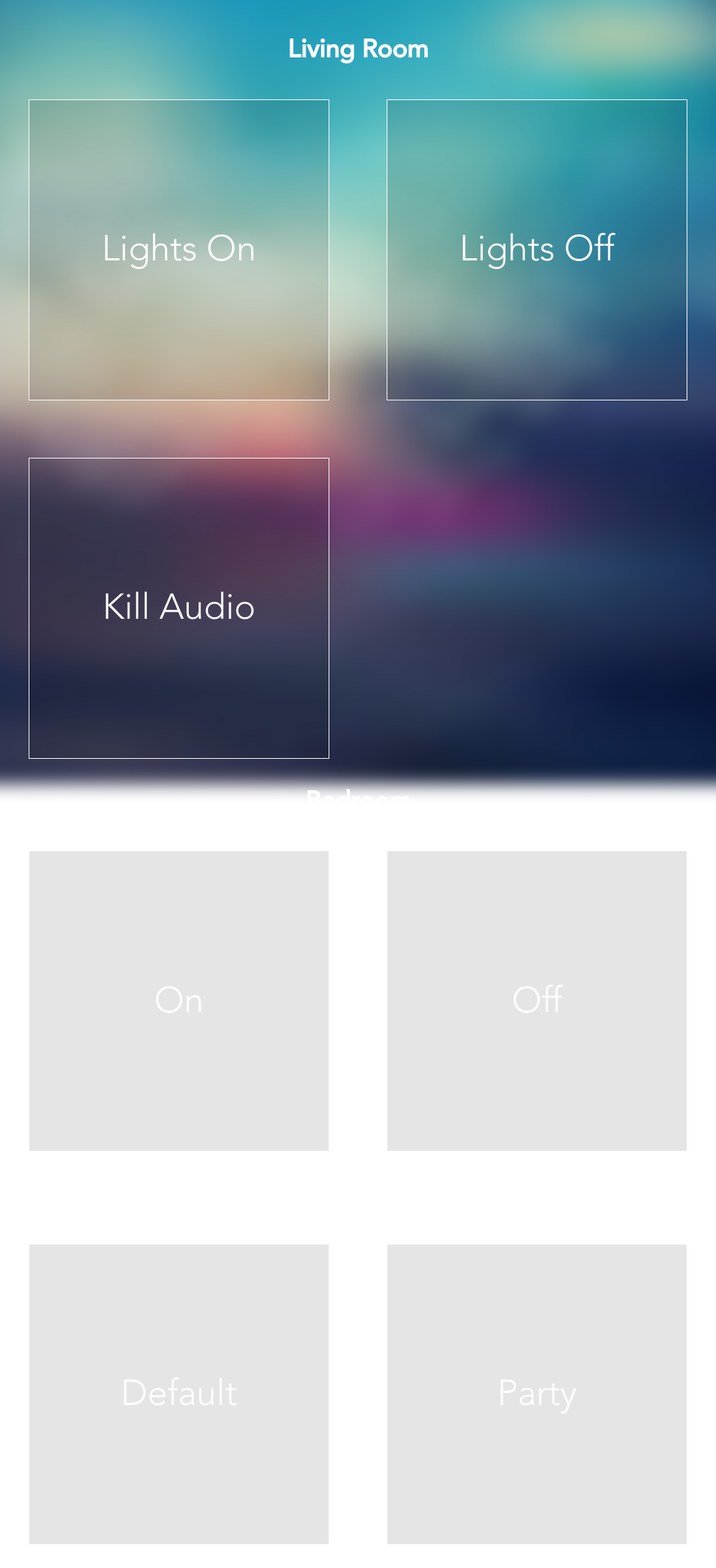
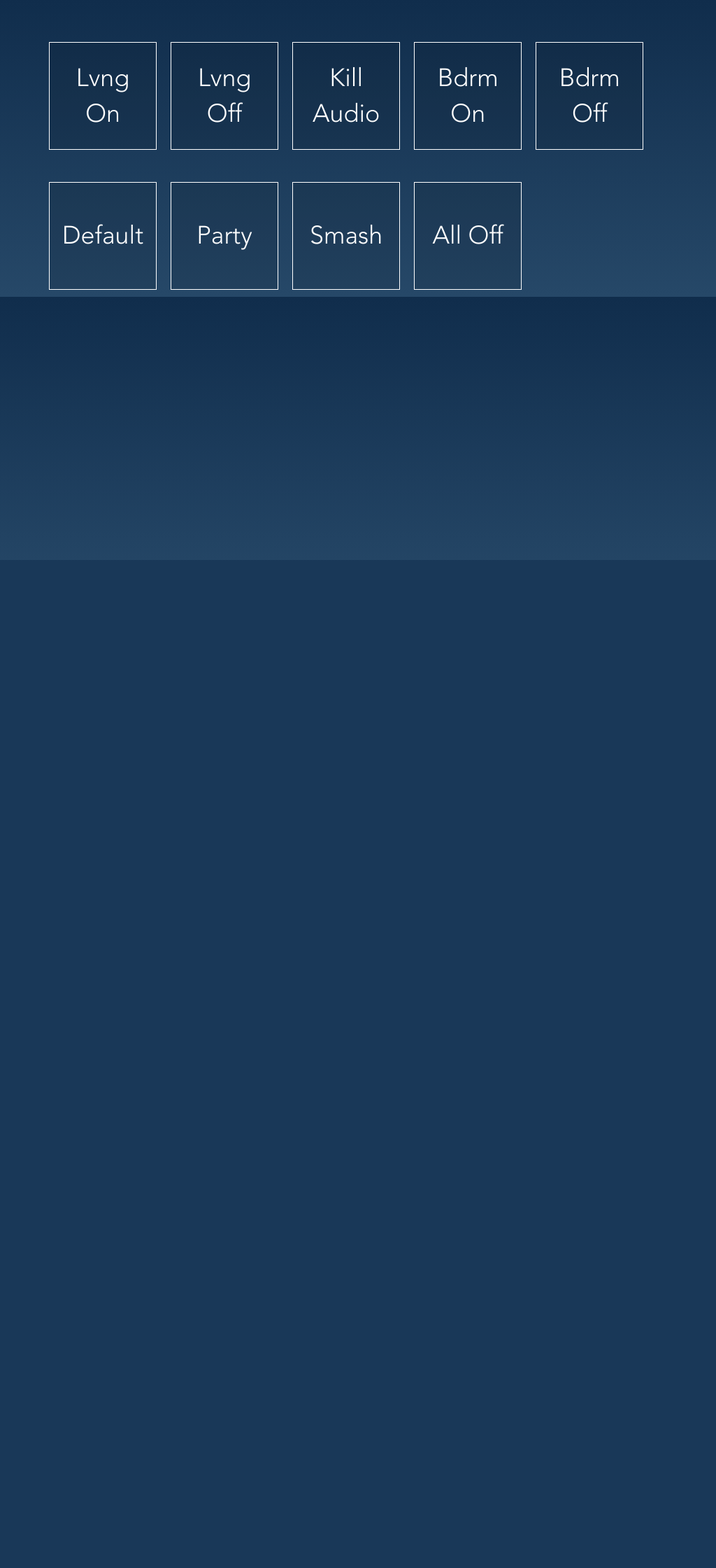
Before and after one commit to devanshk/SmartDorm, a Node server app: page / in a window 1024 px wide. Shown: the top 2240 px of the page at 70% size. After the commit the page ends 800 px from the top, so only its background shows below. Run offline with Node 20, Linux system fonts and the light colour scheme; some libraries are stand-ins or nearby versions.

Commit message:
new buttons and fixes

```diff
--- a/public/js/scripts.js
+++ b/public/js/scripts.js
@@ -1,6 +1,6 @@
 
-var ngrokUrl = "74f298db"
-var onBtn, offBtn, partyBtn, defaultBtn, smashBtn, bedOffBtn, bedOnBtn, killAudioBtn
+var ngrokUrl = "606f4c52"
+var onBtn, offBtn, partyBtn, defaultBtn, smashBtn, bedOffBtn, bedOnBtn, killAudioBtn, allOffBtn
 
 /* Modes */
 function ModeParty(btn){
@@ -37,6 +37,19 @@ function ModeSmash(btn){
   $(btn).addClass("active");
   $.data(this, 'modeSmashTimer', setTimeout(function() {
     $(smashBtn).removeClass("active");
+  }, 300));
+}
+
+function ModeAllOff(btn){
+  partyOFF();
+  mainOFF();
+  killAudio();
+
+  clearTimeout($.data(this, 'allOffTimer'));
+  allOffBtn = btn;
+  $(btn).addClass("active");
+  $.data(this, 'allOffTimer', setTimeout(function() {
+    $(allOffBtn).removeClass("active");
   }, 300));
 }
 
--- a/public/stylesheets/main.css
+++ b/public/stylesheets/main.css
@@ -60,6 +60,10 @@ h1{
   color:white;
 }
 
+h2{
+  display:none;
+}
+
 section{
   clear:both;
 }
@@ -83,9 +87,48 @@ button.active{
   color:black;
 }
 
-@media  (min-width: 720px) {
+@media  (min-width: 1025px) {
   button:hover{
     background:rgba(255,255,255,1);
     color:black;
   }
 }
+
+@media (max-width: 1024px) and (min-width:1024px){
+  section{
+    clear:none;
+  }
+  body{
+    background: -webkit-linear-gradient(top, #102d4c 0%,#264868 100%);
+  }
+  button{
+    width: 15vw;
+    height: 15vw;
+    margin: 1vw;
+    font-size:3.5vw;
+  }
+  #parent_container{
+    margin-left:60px;
+    margin-right:60px;
+    margin-top:50px;
+  }
+  .divider{
+    height:200px;
+  }
+  h1{
+    display:none;
+  }
+  h2{
+    width:100%;
+    position:relative;
+    margin-top:20px;
+    color:white;
+    font-family: 'Avenir_Light';
+  }
+  .tablet{
+    display:block;
+  }
+  #wallpaper{
+    display:none;
+  }
+}
--- a/views/pages/index.ejs
+++ b/views/pages/index.ejs
@@ -9,26 +9,35 @@
 
   <img id="wallpaper" src="img/bg2.jpg"/>
 
+  <div id="parent_container">
+
+    <h2>Basic</h2>
+
     <section>
       <h1>Living Room</h1>
 
-    <button onclick="lightsOn(this);">Lights On</button>
-    <button onclick="lightsOff(this);">Lights Off</button>
-    <button onclick="stopAudio(this);">Kill Audio</button>
+      <button onclick="lightsOn(this);">Lvng<br>On</button>
+      <button onclick="lightsOff(this);">Lvng<br>Off</button>
+      <button onclick="stopAudio(this);">Kill<br>Audio</button>
     </section>
 
     <section>
       <h1>Bedroom</h1>
-    <button onclick="bedroomOn(this);">On</button>
-    <button onclick="bedroomOff(this);">Off</button>
+      <button onclick="bedroomOn(this);">Bdrm<br>On</button>
+      <button onclick="bedroomOff(this);">Bdrm<br>Off</button>
     </section>
 
+    <div class="divider"></div>
+    <h2>Modes</h2>
     <section>
       <h1>Modes</h1>
       <button onclick="ModeDefault(this);">Default</button>
       <button onclick="ModeParty(this);">Party</button>
       <button onclick="ModeSmash(this);">Smash</button>
+      <button onclick="ModeAllOff(this);">All Off</button>
     </section>
+
+  </div>
 
 </body>
 </html>
```
Lines whose indentation alone changed are shown as unchanged.
